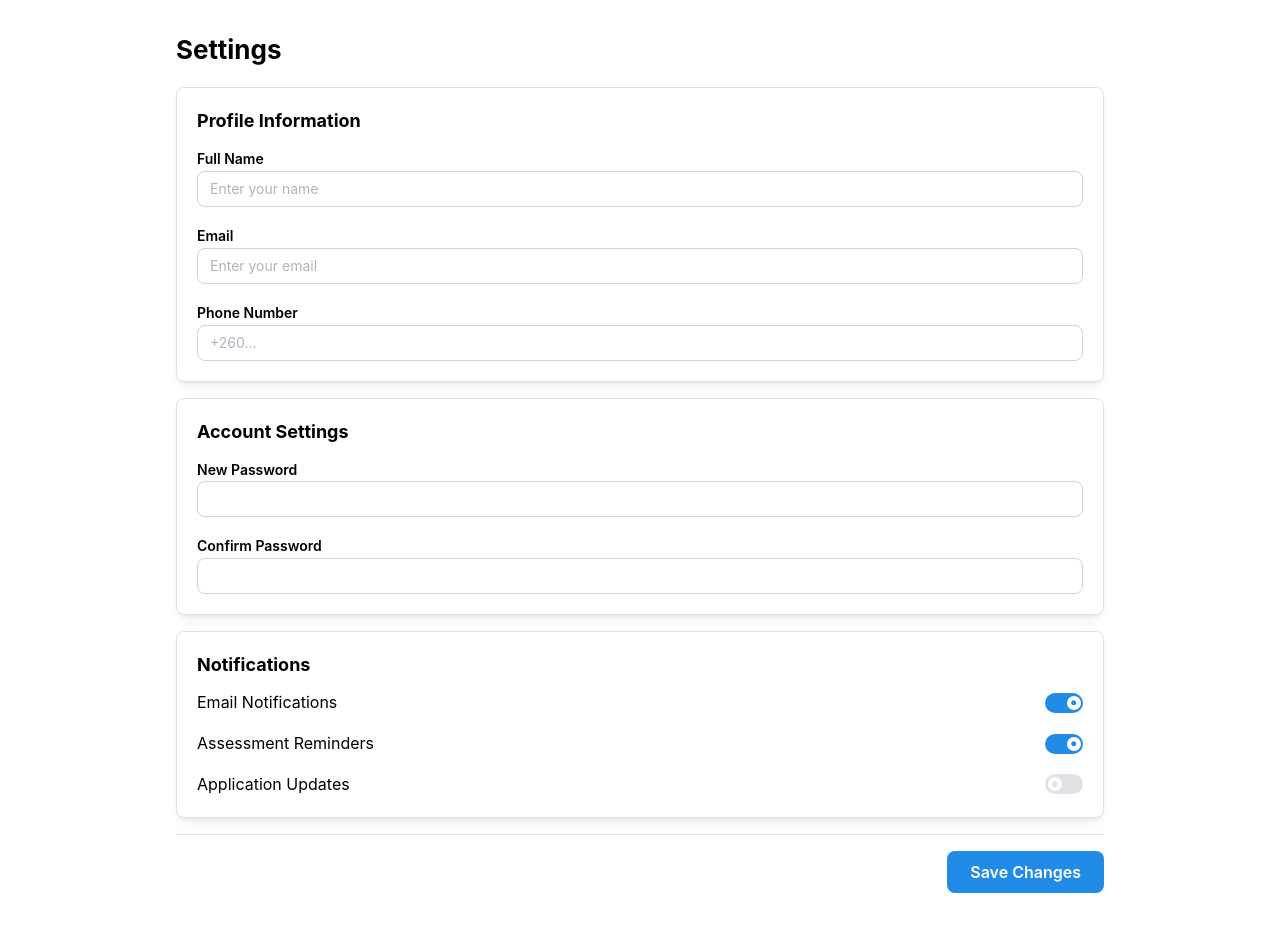
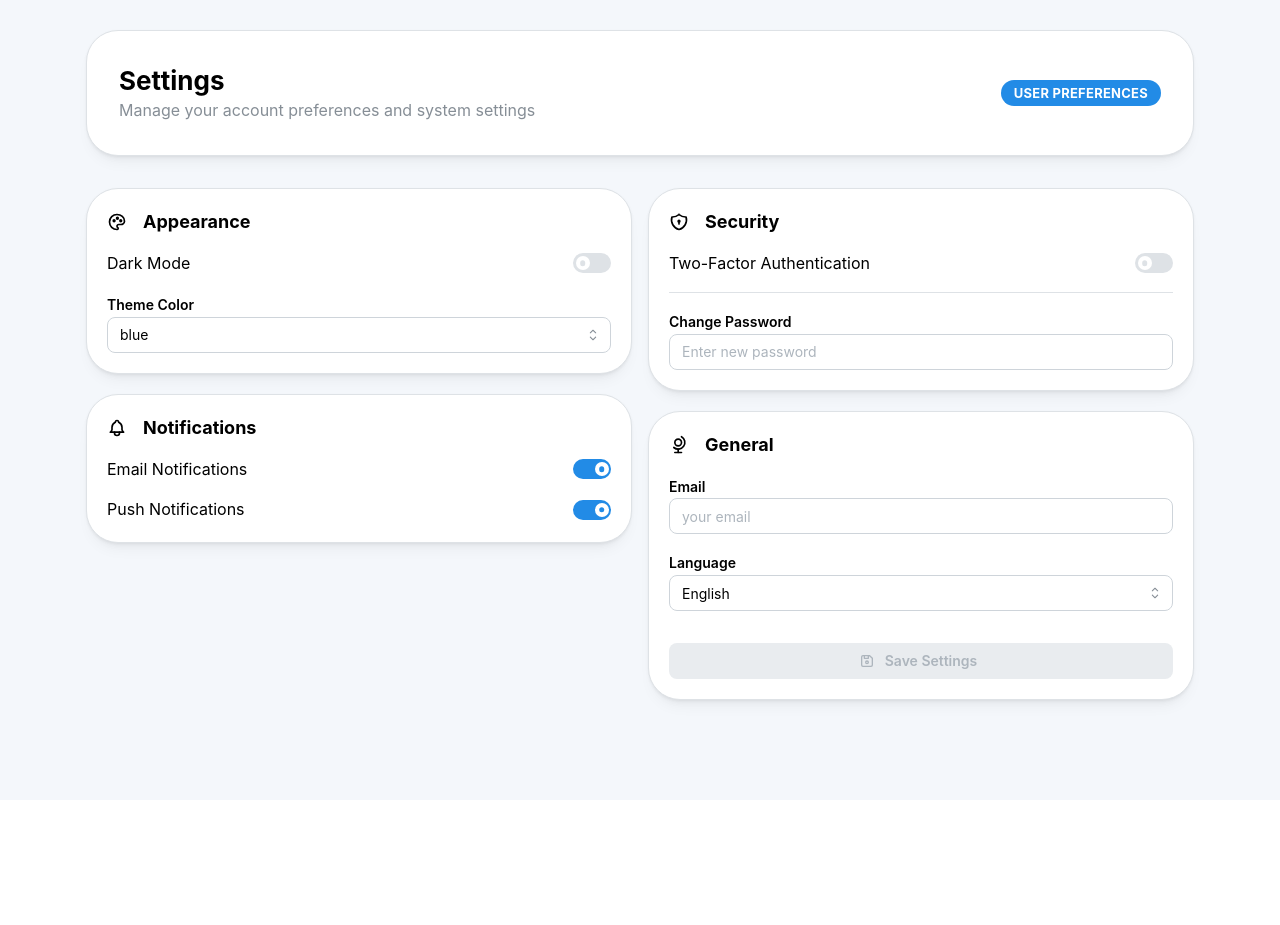
Before and after one commit to SamsonKwizela/Scholar_Link, a React (Vite) app: page /settings in a window 1280 px wide. After the commit the page ends 800 px from the top, so only its background shows below. Built offline with nearby package versions, Linux system fonts and the light colour scheme.

Commit message:
added settings page

```diff
--- a/src/pages/Settiings.jsx
+++ b/src/pages/Settiings.jsx
@@ -1,80 +1,201 @@
 import {
+  Box,
   Container,
+  Card,
+  Grid,
+  Stack,
   Title,
-  Card,
   Text,
-  TextInput,
+  Switch,
   Group,
   Button,
-  Switch,
-  Stack,
+  TextInput,
+  Select,
   Divider,
+  Badge,
+  LoadingOverlay,
 } from "@mantine/core";
 
-export default function Settings() {
+import {
+  IconBell,
+  IconShieldLock,
+  IconGlobe,
+  IconPalette,
+  IconDeviceFloppy,
+} from "@tabler/icons-react";
+
+import { useForm } from "@mantine/form";
+import { useState } from "react";
+
+export default function SettingsPage() {
+  const [loading, setLoading] = useState(false);
+
+  const form = useForm({
+    initialValues: {
+      darkMode: false,
+      emailNotifications: true,
+      pushNotifications: true,
+      language: "English",
+      themeColor: "blue",
+      twoFactor: false,
+      email: "",
+      password: "",
+    },
+  });
+
+  const saveSettings = async () => {
+    setLoading(true);
+
+    // simulate API call
+    await new Promise((resolve) => setTimeout(resolve, 1200));
+
+    setLoading(false);
+    form.resetDirty();
+  };
+
+  const isDirty = form.isDirty();
+
   return (
-    <Container size="md" py="xl">
-      <Title order={2} mb="lg">
-        Settings
-      </Title>
+    <Box style={{ minHeight: "100vh", background: "#f4f7fb", padding: 30 }}>
+      <Container size="lg">
 
-      {/* PROFILE SETTINGS */}
-      <Card shadow="sm" padding="lg" radius="md" withBorder mb="md">
-        <Title order={4} mb="sm">
-          Profile Information
-        </Title>
+        {/* HEADER */}
+        <Card radius="xl" p="xl" withBorder shadow="sm" mb="xl">
+          <Group justify="space-between">
+            <div>
+              <Title order={2}>Settings</Title>
+              <Text c="dimmed">
+                Manage your account preferences and system settings
+              </Text>
+            </div>
+
+            <Badge size="lg" color="blue">
+              User Preferences
+            </Badge>
+          </Group>
+        </Card>
+
+        <Grid gutter="lg">
+
+          {/* LEFT */}
+          <Grid.Col span={{ base: 12, md: 6 }}>
+
+            {/* APPEARANCE */}
+            <Card radius="xl" p="lg" withBorder shadow="sm" mb="lg">
+              <Group mb="md">
+                <IconPalette size={20} />
+                <Title order={4}>Appearance</Title>
+              </Group>
 
               <Stack>
-          <TextInput label="Full Name" placeholder="Enter your name" />
-          <TextInput label="Email" placeholder="Enter your email" />
-          <TextInput label="Phone Number" placeholder="+260..." />
-        </Stack>
-      </Card>
+                <Group justify="space-between">
+                  <Text>Dark Mode</Text>
+                  <Switch
+                    {...form.getInputProps("darkMode", { type: "checkbox" })}
+                  />
+                </Group>
 
-      {/* ACCOUNT SETTINGS */}
-      <Card shadow="sm" padding="lg" radius="md" withBorder mb="md">
-        <Title order={4} mb="sm">
-          Account Settings
-        </Title>
-
-        <Stack>
-          <TextInput type="password" label="New Password" />
-          <TextInput type="password" label="Confirm Password" />
+                <Select
+                  label="Theme Color"
+                  data={["blue", "green", "orange", "red", "violet"]}
+                  {...form.getInputProps("themeColor")}
+                />
               </Stack>
             </Card>
 
             {/* NOTIFICATIONS */}
-      <Card shadow="sm" padding="lg" radius="md" withBorder mb="md">
-        <Title order={4} mb="sm">
-          Notifications
-        </Title>
+            <Card radius="xl" p="lg" withBorder shadow="sm">
+              <Group mb="md">
+                <IconBell size={20} />
+                <Title order={4}>Notifications</Title>
+              </Group>
 
               <Stack>
                 <Group justify="space-between">
                   <Text>Email Notifications</Text>
-            <Switch defaultChecked />
+                  <Switch
+                    {...form.getInputProps("emailNotifications", { type: "checkbox" })}
+                  />
                 </Group>
 
                 <Group justify="space-between">
-            <Text>Assessment Reminders</Text>
-            <Switch defaultChecked />
-          </Group>
-
-          <Group justify="space-between">
-            <Text>Application Updates</Text>
-            <Switch />
+                  <Text>Push Notifications</Text>
+                  <Switch
+                    {...form.getInputProps("pushNotifications", { type: "checkbox" })}
+                  />
                 </Group>
               </Stack>
             </Card>
 
-      <Divider my="md" />
+          </Grid.Col>
 
-      {/* SAVE BUTTON */}
-      <Group justify="flex-end">
-        <Button size="md">
-          Save Changes
+          {/* RIGHT */}
+          <Grid.Col span={{ base: 12, md: 6 }}>
+
+            {/* SECURITY */}
+            <Card radius="xl" p="lg" withBorder shadow="sm" mb="lg">
+              <Group mb="md">
+                <IconShieldLock size={20} />
+                <Title order={4}>Security</Title>
+              </Group>
+
+              <Stack>
+                <Group justify="space-between">
+                  <Text>Two-Factor Authentication</Text>
+                  <Switch
+                    {...form.getInputProps("twoFactor", { type: "checkbox" })}
+                  />
+                </Group>
+
+                <Divider />
+
+                <TextInput
+                  label="Change Password"
+                  placeholder="Enter new password"
+                  type="password"
+                  {...form.getInputProps("password")}
+                />
+              </Stack>
+            </Card>
+
+            {/* GENERAL */}
+            <Card radius="xl" p="lg" withBorder shadow="sm">
+              <Group mb="md">
+                <IconGlobe size={20} />
+                <Title order={4}>General</Title>
+              </Group>
+
+              <Stack>
+                <TextInput
+                  label="Email"
+                  placeholder="your email"
+                  {...form.getInputProps("email")}
+                />
+
+                <Select
+                  label="Language"
+                  data={["English", "French", "Portuguese", "Spanish"]}
+                  {...form.getInputProps("language")}
+                />
+
+                <Button
+                  leftSection={<IconDeviceFloppy size={16} />}
+                  mt="md"
+                  onClick={saveSettings}
+                  disabled={!isDirty}
+                  loading={loading}
+                >
+                  Save Settings
                 </Button>
-      </Group>
+              </Stack>
+            </Card>
+
+          </Grid.Col>
+        </Grid>
+
+        {/* GLOBAL LOADER */}
+        <LoadingOverlay visible={loading} overlayProps={{ blur: 2 }} />
       </Container>
+    </Box>
   );
 }
```
Lines whose indentation alone changed are shown as unchanged.
